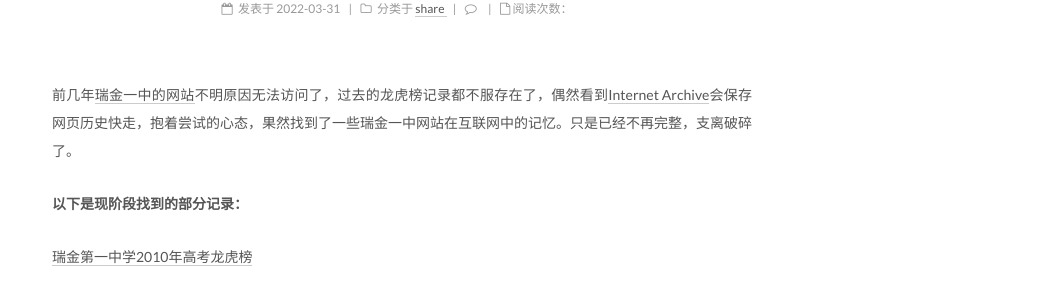
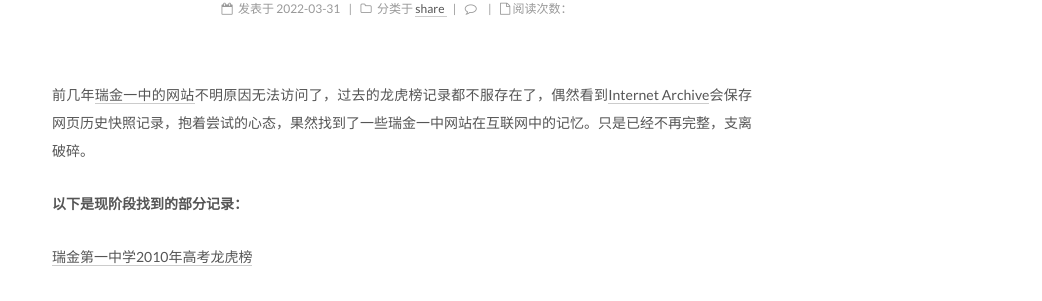
Before and after one commit to xrp001/xrp001.github.io, a Jekyll site: the page built from _posts/2022-03-31-memory-of-the-internet.md, in a window 1280 px wide. Shown: the part 222-523 px from the top of the page, without its empty margins (238-1280 px from the left). Built offline with Jekyll 4.4.1, drawn with Linux system fonts in a browser that asks for light colours; comment, search, counter and statistics services are not loaded.

Commit message:
Update 2022-03-31-memory-of-the-internet.md

```diff
--- a/_posts/2022-03-31-memory-of-the-internet.md
+++ b/_posts/2022-03-31-memory-of-the-internet.md
@@ -6,7 +6,7 @@ categories: share
 tags: [回忆,时光,互联网的记忆]
 
 ---
-前几年[瑞金一中的网站](http://www.rjyz.net/)不明原因无法访问了，过去的龙虎榜记录都不服存在了，偶然看到[Internet Archive](https://web.archive.org/)会保存网页历史快走，抱着尝试的心态，果然找到了一些瑞金一中网站在互联网中的记忆。只是已经不再完整，支离破碎了。
+前几年[瑞金一中的网站](http://www.rjyz.net/)不明原因无法访问了，过去的龙虎榜记录都不服存在了，偶然看到[Internet Archive](https://web.archive.org/)会保存网页历史快照记录，抱着尝试的心态，果然找到了一些瑞金一中网站在互联网中的记忆。只是已经不再完整，支离破碎。
 
 **以下是现阶段找到的部分记录：**
 
```
